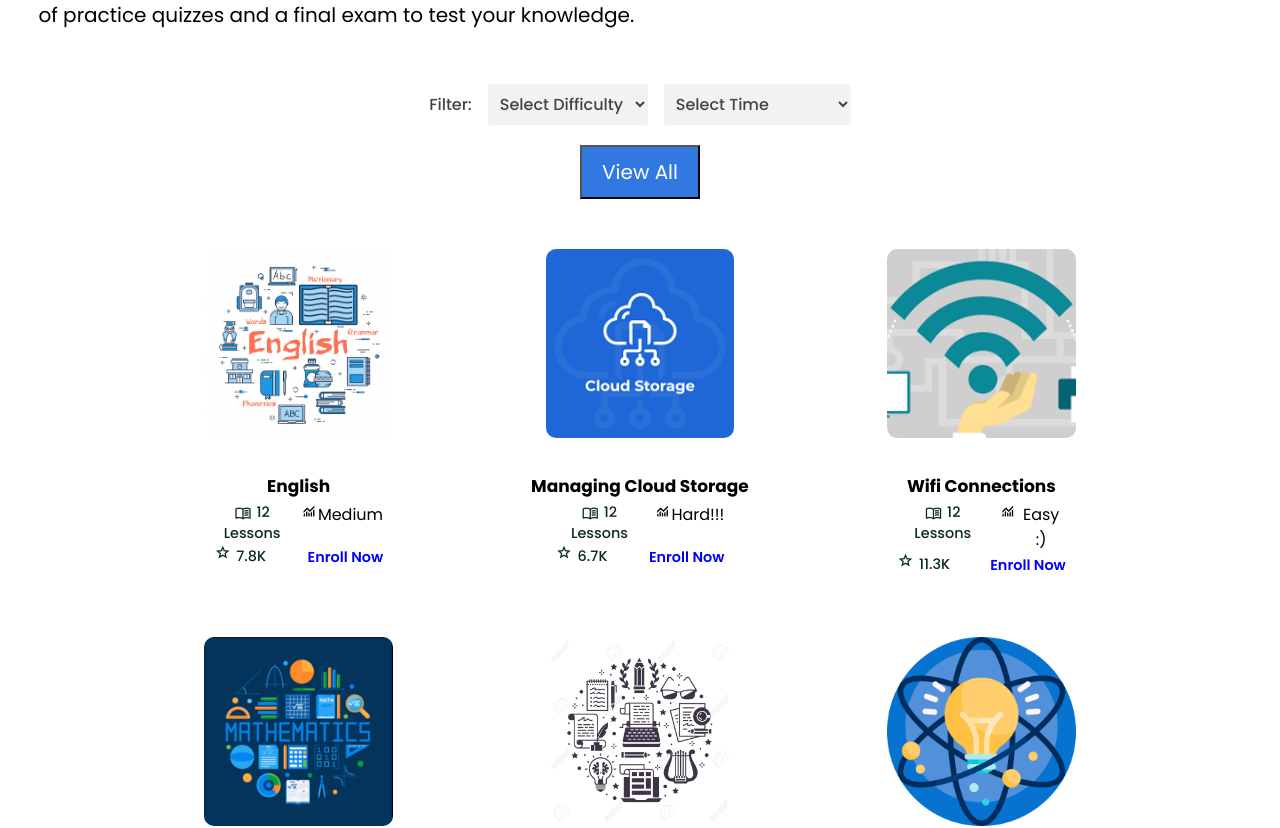
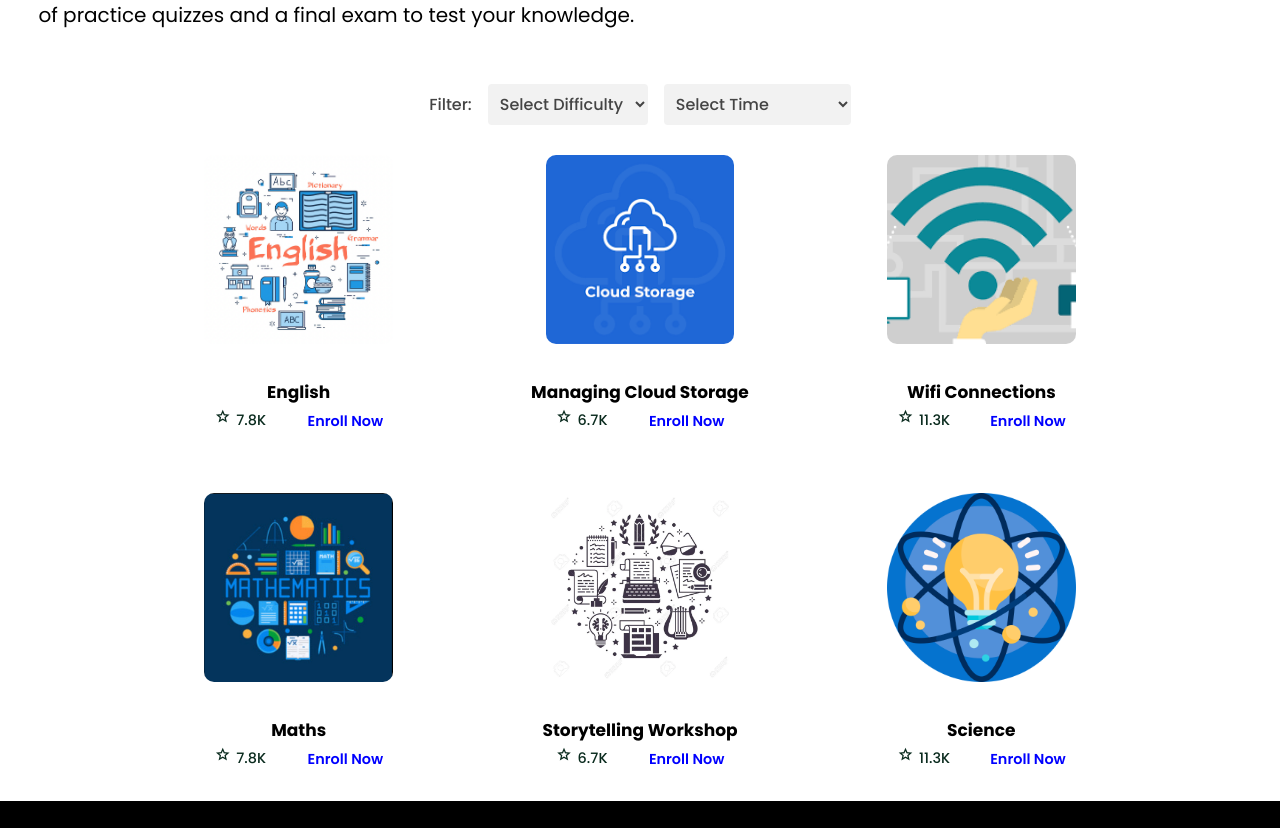
Before and after one commit to Mberra6/real-support-academy, a React (Create React App) app in the folder client/: page /courses in a window 1280 px wide. Shown: the part 449-1277 px from the top of the page. Built offline with nearby package versions, Linux system fonts and the light colour scheme; no server answers.

Commit message:
css edits to course page

```diff
--- a/client/src/components/Courses-section/CourseCard.jsx
+++ b/client/src/components/Courses-section/CourseCard.jsx
@@ -15,17 +15,6 @@ const CourseCard = (props) => {
         <h6 className="course__title mb-4">{title}</h6>
 
 {/* https://blade-ui-kit.com/ -> link for the componenets 'ri'*/}
-        <div className="space">
-          <p className="lesson">
-        <span className="material-symbols-outlined book">menu_book
-          </span>
-          {lesson} Lessons
-          </p>
-        <span className="material-symbols-outlined Difficulty">monitoring
-          </span> <p className="difficulty">
-            <i></i> {difficulty}
-          </p>
-        </div>
 
         <div className="space">
           <p className="rating">
--- a/client/src/components/Courses-section/CourseSubSection.jsx
+++ b/client/src/components/Courses-section/CourseSubSection.jsx
@@ -112,9 +112,7 @@ const CourseSubSection = () => {
                 </div>
               </div>
 
-              <div className="w-50 text-end">
-                <button className="btn">View All</button>
-              </div>
+
             </div>
           </Col>
           <div className="flexcontainer">
```
